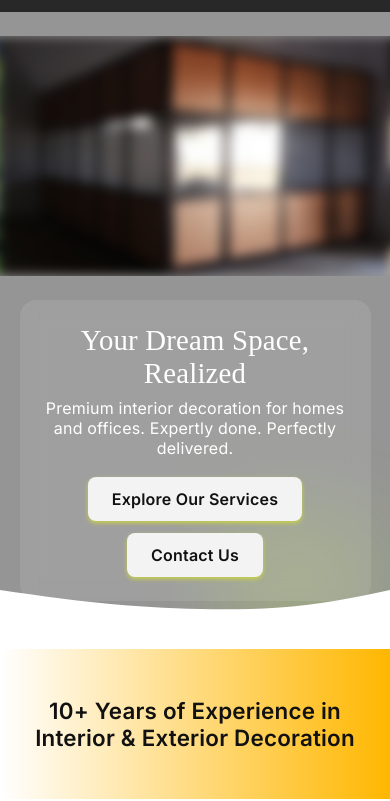
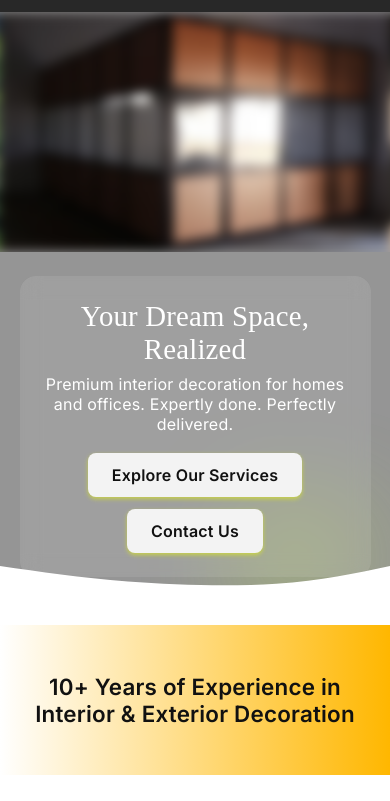
Before and after one commit to web3anand/webpage, a website: page index.html in a window 390 px wide. Shown: the part 43-844 px from the top of the page. Drawn offline with Linux system fonts and the light colour scheme; a web font is replaced by a local one.

Commit message:
Remove top padding from hero section

```diff
--- a/css/style.css
+++ b/css/style.css
@@ -182,7 +182,7 @@ a {
   position: relative;
   background: url('../assets/hero.jpg') center/cover no-repeat;
   color: #fff;
-  padding: var(--spacing-lg) 0;
+  padding: 0 0 var(--spacing-lg);
   text-align: center;
   overflow: hidden;
 }
@@ -677,7 +677,7 @@ a {
   }
   .hero {
     background: none;
-    padding: var(--spacing-md) 0;
+    padding: 0 0 var(--spacing-md);
   }
   .hero-carousel {
     display: block;
```
